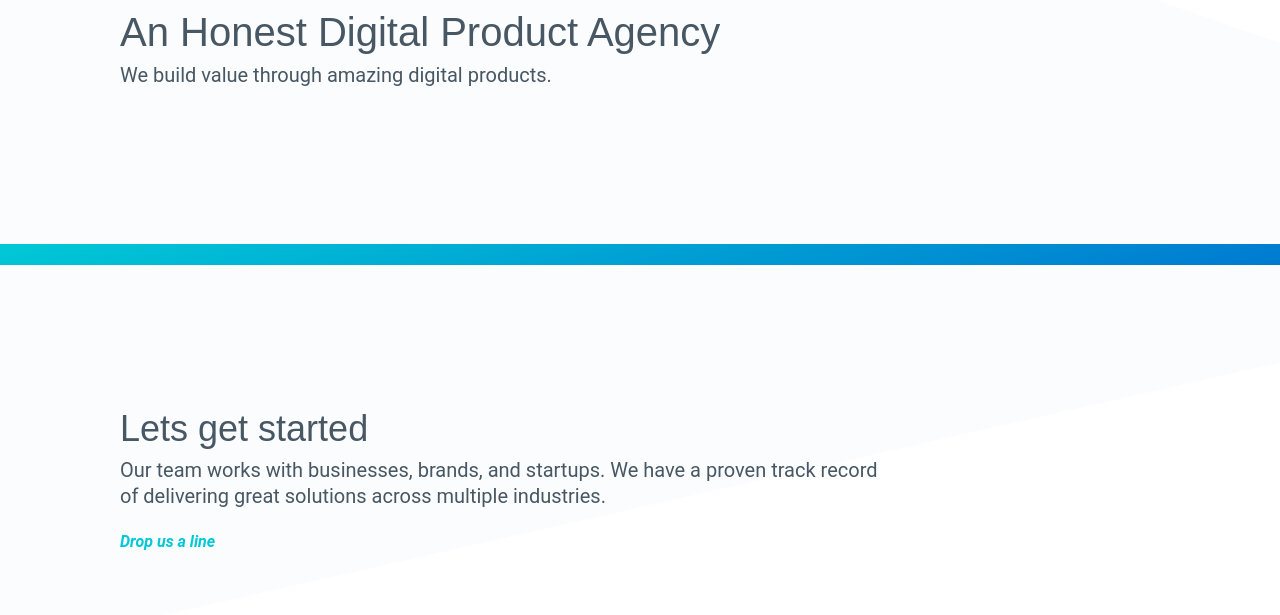
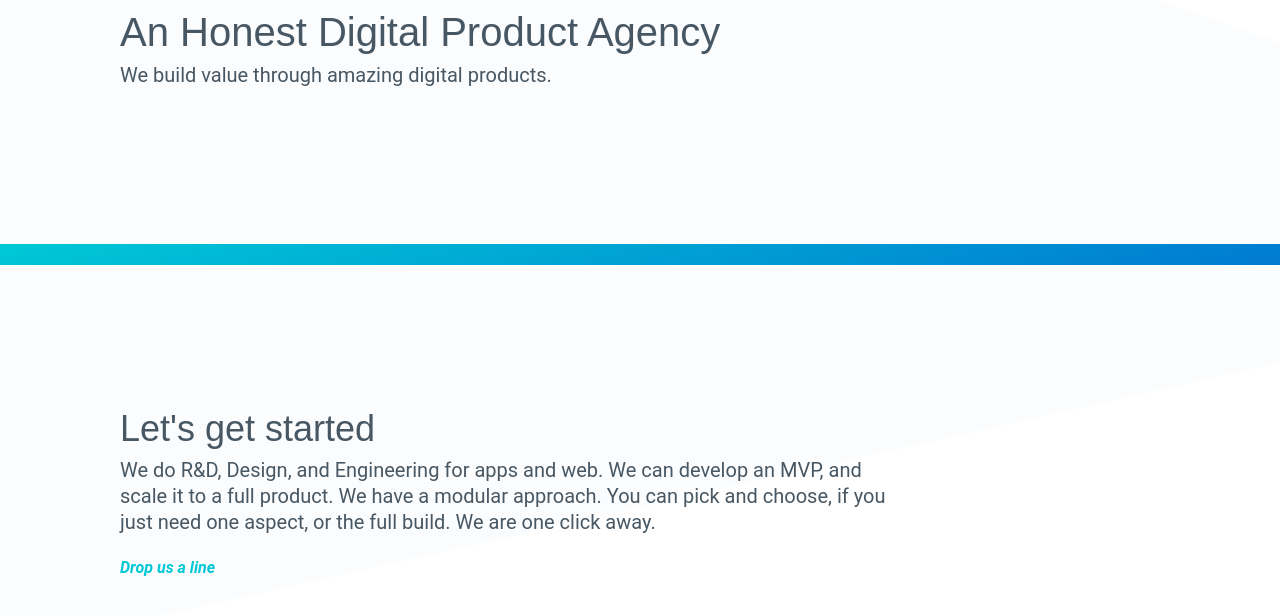
Before and after one commit to heyjoeb/site, a plain HTML site: page index.html in a window 1280 px wide. Shown: the part 233-848 px from the top of the page. Drawn offline with nearby package versions, Linux system fonts and the light colour scheme.

Commit message:
text changes

```diff
--- a/index.html
+++ b/index.html
@@ -31,8 +31,8 @@
             </div>
             <hr class="sep">
             <div class="container">
-                <h3>Lets get started</h3>
-                <p>Our team works with businesses, brands, and startups. We have a proven track record of delivering great solutions across multiple industries.</p>
+                <h3>Let's get started</h3>
+                <p>We do R&D, Design, and Engineering for apps and web. We can develop an MVP, and scale it to a full product. We have a modular approach. You can pick and choose, if you just need one aspect, or the full build. We are one click away.</p>
                 <a href="mailto:info@hellobuild.co">Drop us a line</a>
             </div>
         </div>
```
